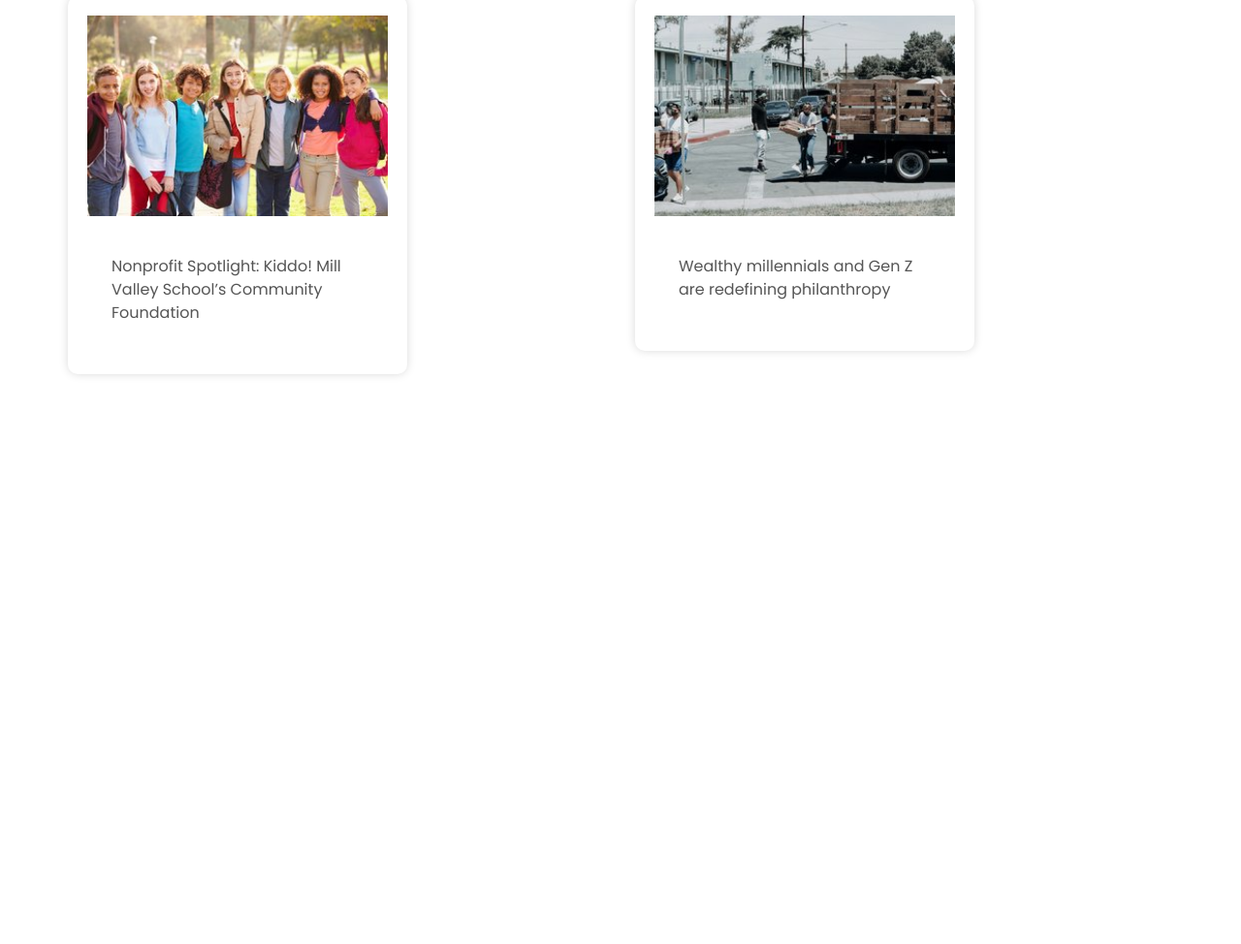
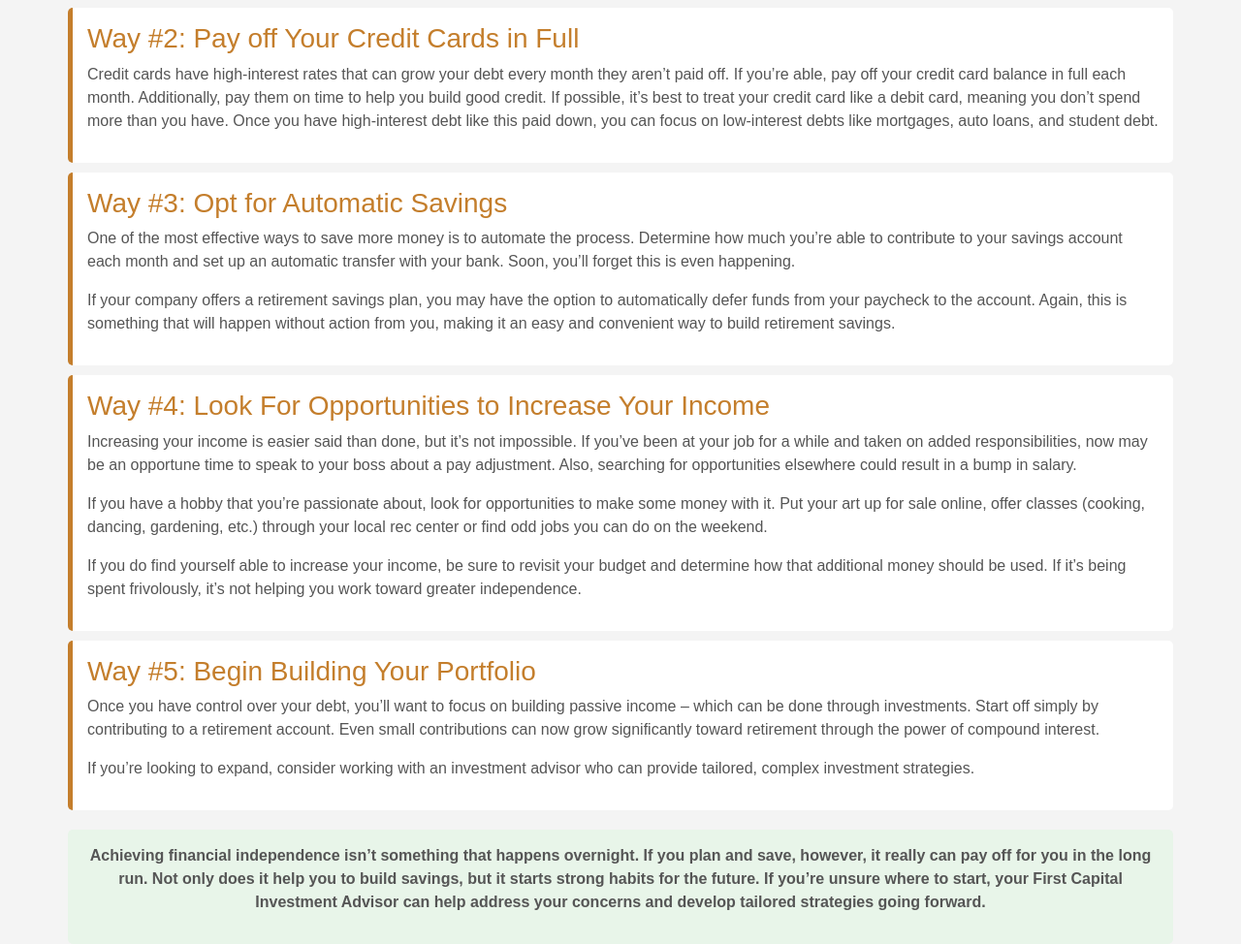
Before and after one commit to Great35/laughing-octo-train, a plain HTML site: page blog.html in a window 1280 px wide. Shown: the part 268-1242 px from the top of the page at 97% size. Before the commit the page ends 800 px from the top, so only its background shows below. Drawn offline with nearby package versions, Linux system fonts and the light colour scheme.

Commit message:
Update blog.html

```diff
--- a/blog.html
+++ b/blog.html
@@ -48,21 +48,21 @@
 
           <div class="collapse navbar-collapse" id="navbarSupportedContent">
             <div class="d-flex ml-auto flex-column flex-lg-row align-items-center">
-              <ul class="navbar-nav  ">
+              <ul class="navbar-nav">
                 <li class="nav-item active">
                   <a class="nav-link" href="index.html">Home <span class="sr-only">(current)</span></a>
                 </li>
                 <li class="nav-item">
-                  <a class="nav-link" href="about.html"> About</a>
+                  <a class="nav-link" href="service.html">Services</a>
                 </li>
                 <li class="nav-item">
-                  <a class="nav-link" href="service.html"> Service </a>
+                  <a class="nav-link" href="blog.html"> Insight </a>
                 </li>
                 <li class="nav-item">
-                  <a class="nav-link" href="blog.html"> Blog </a>
+                  <a class="nav-link" href="about.html">About</a>
                 </li>
                 <li class="nav-item">
-                  <a class="nav-link" href="contact.html">Contact </a>
+                  <a class="nav-link" href="contact.html">Contact</a>
                 </li>
               </ul>
             </div>
@@ -75,50 +75,79 @@
 
 
 
+  <style>
+    body {
+      font-family: Arial, sans-serif;
+      margin: 0;
+      padding: 0;
+      background-color: #f4f4f4;
+    }
 
-  <!-- blog section -->
+    h2 {
+      text-align: center;
+      color: #333;
+    }
+    .step {
+      background: #fff;
+      padding: 15px;
+      margin: 10px 0;
+      border-left: 5px solid #C47E2C;
+      border-radius: 5px;
+    }
+    h3 {
+      color: #C47E2C;
+    }
+    .conclusion {
+      text-align: center;
+      font-weight: bold;
+      padding: 15px;
+      margin-top: 20px;
+      background: #e8f5e9;
+      border-radius: 5px;
+    }
+  </style>
+</head>
+<body>
+  <section class="financial_independence">
+    <div class="container">
 
-  <section class="blog_section layout_padding">
-    <div class="container">
-      <div class="heading_container">
-        <h2>
-          Blog
-        </h2>
+
+      <div class="step">
+        <h3>Way #1: Make a Budget and Stick to It</h3>
+        <p>If you want to be certain that your bills will be paid and your savings goals are on track, then you need to set a monthly budget and do your best to stick to it. If you’re used to spending and saving as you please, sticking to a strict budget will feel hard at first. However, over time, consistency with your spending habits will make following a budget easy and natural. Holding yourself accountable can help deter impulse buys and make your savings goals a bigger priority.</p>
       </div>
-      <div class="row">
-        <div class="col-md-6">
-          <div class="box">
-            <div class="img-box">
-              <img src="images/shutterstock_284519591(1).jpg" alt="">
-            </div>
-            <div class="detail-box">
 
-              <p>
-                Nonprofit Spotlight: Kiddo! Mill Valley School’s Community Foundation
-              </p>
-            </div>
-          </div>
-        </div>
-        <div class="col-md-6">
-          <div class="box">
-            <div class="img-box">
-              <img src="images/unsplash-image-BErJJL_KsjA.jpg" alt="">
-            </div>
-            <div class="detail-box">
-              <p>
-                Wealthy millennials and Gen Z are redefining philanthropy
-              </p>
-            </div>
-          </div>
-        </div>
+      <div class="step">
+        <h3>Way #2: Pay off Your Credit Cards in Full</h3>
+        <p>Credit cards have high-interest rates that can grow your debt every month they aren’t paid off. If you’re able, pay off your credit card balance in full each month. Additionally, pay them on time to help you build good credit. If possible, it’s best to treat your credit card like a debit card, meaning you don’t spend more than you have. Once you have high-interest debt like this paid down, you can focus on low-interest debts like mortgages, auto loans, and student debt.</p>
+      </div>
+
+      <div class="step">
+        <h3>Way #3: Opt for Automatic Savings</h3>
+        <p>One of the most effective ways to save more money is to automate the process. Determine how much you’re able to contribute to your savings account each month and set up an automatic transfer with your bank. Soon, you’ll forget this is even happening.</p>
+        <p>If your company offers a retirement savings plan, you may have the option to automatically defer funds from your paycheck to the account. Again, this is something that will happen without action from you, making it an easy and convenient way to build retirement savings.</p>
+      </div>
+
+      <div class="step">
+        <h3>Way #4: Look For Opportunities to Increase Your Income</h3>
+        <p>Increasing your income is easier said than done, but it’s not impossible. If you’ve been at your job for a while and taken on added responsibilities, now may be an opportune time to speak to your boss about a pay adjustment. Also, searching for opportunities elsewhere could result in a bump in salary.</p>
+        <p>If you have a hobby that you’re passionate about, look for opportunities to make some money with it. Put your art up for sale online, offer classes (cooking, dancing, gardening, etc.) through your local rec center or find odd jobs you can do on the weekend.</p>
+        <p>If you do find yourself able to increase your income, be sure to revisit your budget and determine how that additional money should be used. If it’s being spent frivolously, it’s not helping you work toward greater independence.</p>
+      </div>
+
+      <div class="step">
+        <h3>Way #5: Begin Building Your Portfolio</h3>
+        <p>Once you have control over your debt, you’ll want to focus on building passive income – which can be done through investments. Start off simply by contributing to a retirement account. Even small contributions can now grow significantly toward retirement through the power of compound interest.</p>
+        <p>If you’re looking to expand, consider working with an investment advisor who can provide tailored, complex investment strategies.</p>
+      </div>
+
+      <div class="conclusion">
+        <p>Achieving financial independence isn’t something that happens overnight. If you plan and save, however, it really can pay off for you in the long run. Not only does it help you to build savings, but it starts strong habits for the future. If you’re unsure where to start, your First Capital Investment Advisor can help address your concerns and develop tailored strategies going forward.</p>
       </div>
     </div>
   </section>
-
-  <!-- end blog section -->
-
-
-
+</body>
+</html>
 
 
 
```
